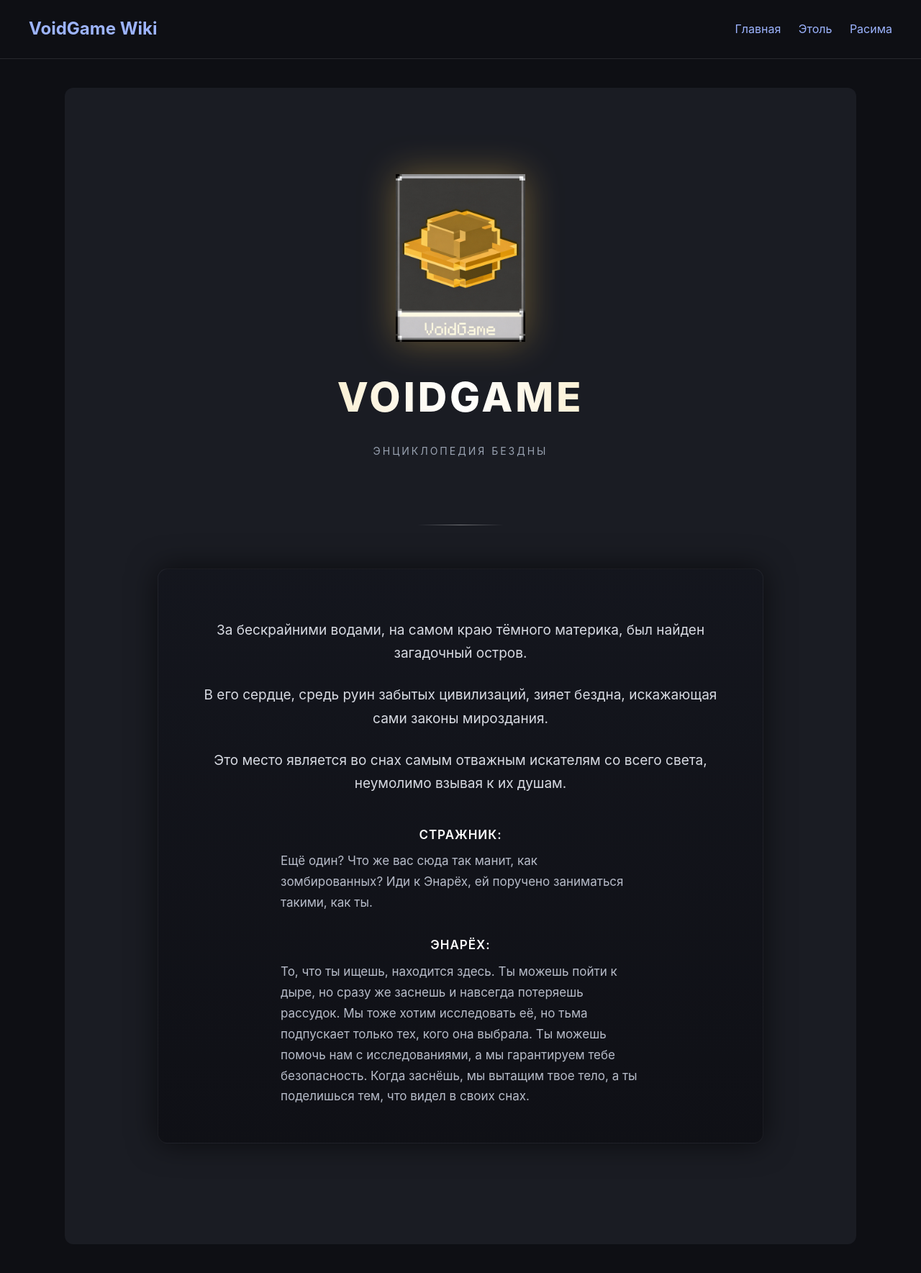
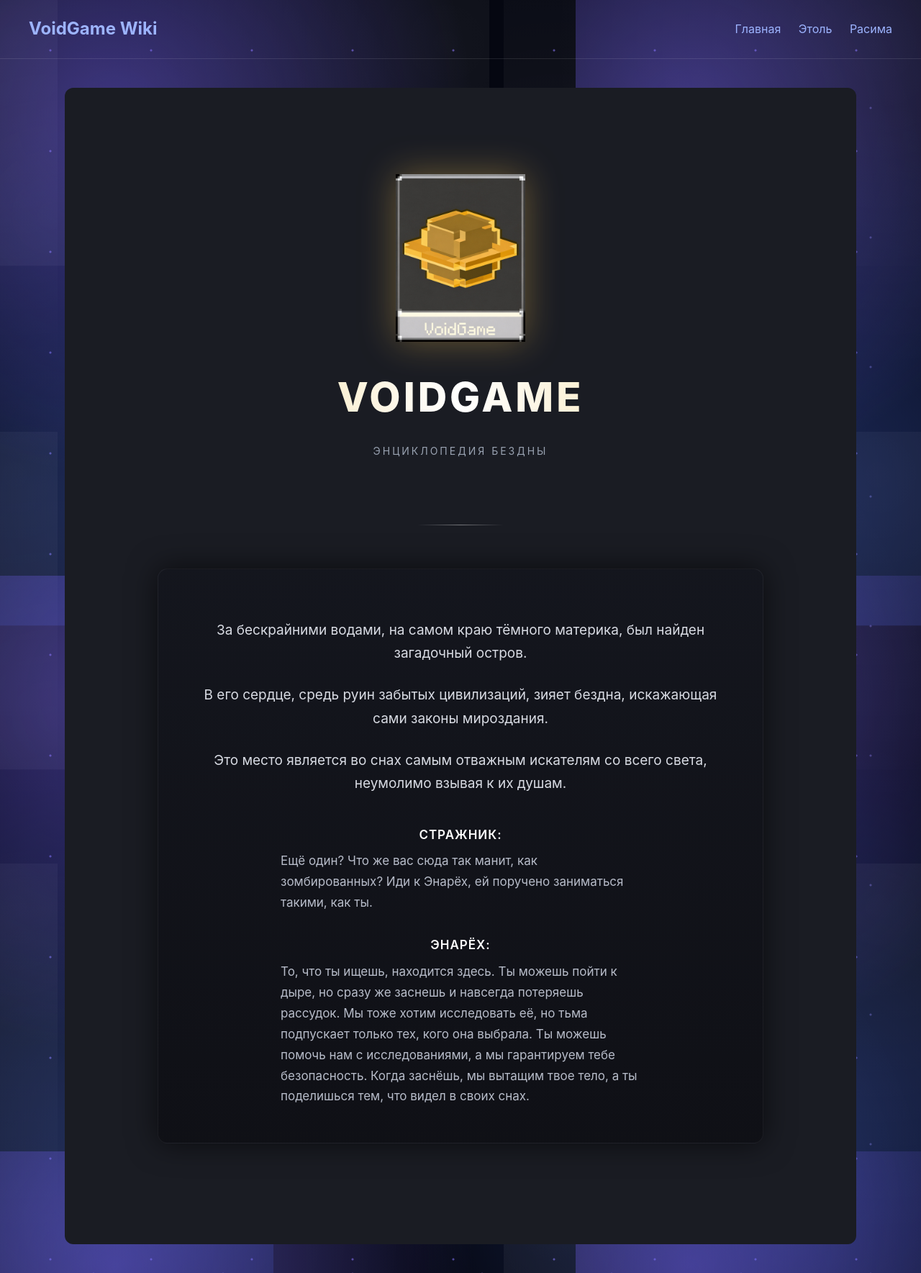
Before and after one commit to tveiv/tveiv.github.io, a Jekyll site: the page built from index.md, in a window 1280 px wide. Shown: the whole page at 72% size. Built offline with Jekyll 4.4.1, drawn with Linux system fonts in a browser that asks for light colours.

Commit message:
Обновление фона

```diff
--- a/assets/css/style.css
+++ b/assets/css/style.css
@@ -1,11 +1,35 @@
 /* ===== 1. ГЛОБАЛЬНЫЕ СТИЛИ И ТЁМНАЯ ТЕМА ===== */
 body {
-  background-color: #0e0f14;
-  color: #e4e8f1;
-  font-family: -apple-system, BlinkMacSystemFont, "Segoe UI", Roboto, Helvetica, Arial, sans-serif;
   margin: 0;
   padding: 0;
   line-height: 1.7;
+  color: #e4e8f1;
+  font-family: -apple-system, BlinkMacSystemFont, "Segoe UI", Roboto, Helvetica, Arial, sans-serif;
+
+  /* Глубокий тёмный фон */
+  background-color: #050711;
+  background-image:
+    radial-gradient(circle at 20% 20%, rgba(120, 100, 255, 0.45) 0, transparent 55%),
+    radial-gradient(circle at 80% 80%, rgba(80, 120, 255, 0.30) 0, transparent 55%),
+    radial-gradient(circle at 10% 90%, rgba(255, 255, 255, 0.06) 0, transparent 60%),
+    radial-gradient(circle at 90% 10%, rgba(255, 255, 255, 0.05) 0, transparent 60%),
+    /* мелкие "пиксельные" звёзды */
+    radial-gradient(circle, rgba(140,120,255,0.55) 1px, transparent 2px),
+    radial-gradient(circle, rgba(160,140,255,0.35) 1px, transparent 2px);
+  background-size:
+    800px 800px,
+    900px 900px,
+    700px 700px,
+    600px 600px,
+    140px 140px,
+    180px 180px;
+  background-position:
+    0 0,
+    100% 100%,
+    0 100%,
+    100% 0,
+    0 0,
+    40px 60px;
 }
 
 
```
